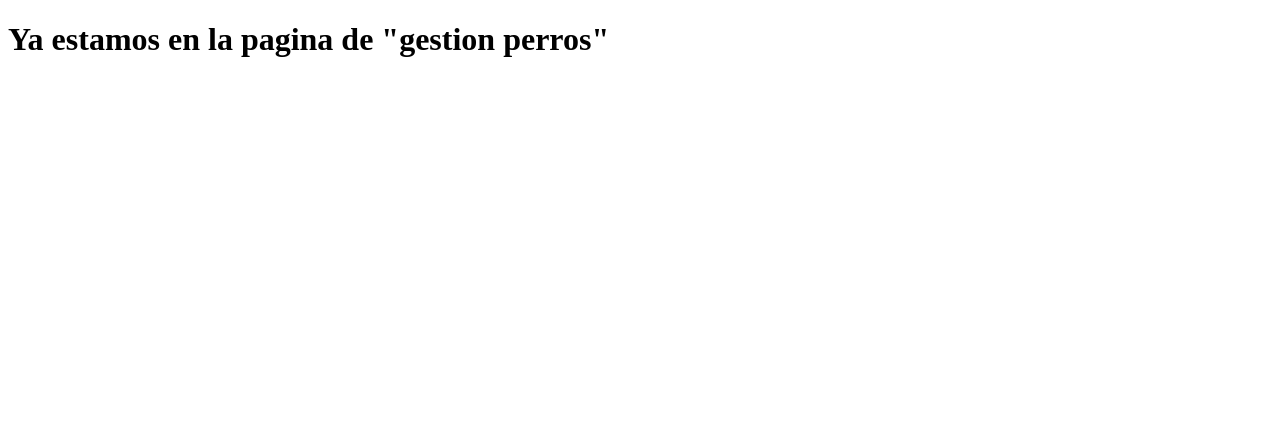
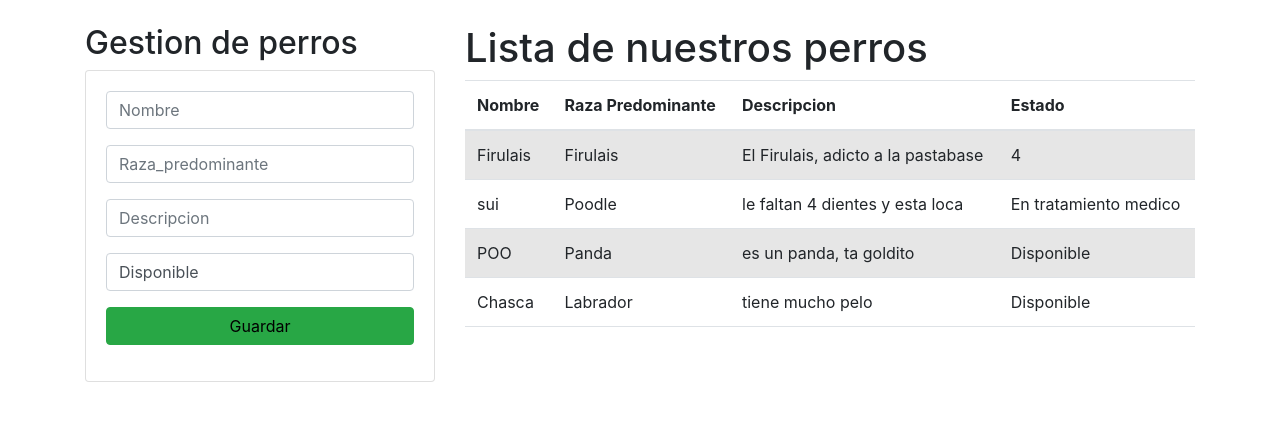
Before and after one commit to IsaacAC123/Eva1, a Django app: page /gestionperros/ in a window 1280 px wide. Shown: the top 421 px of the page. Run offline with Django 4.2, Linux system fonts and the light colour scheme; data comes from the database, SQL or seed files in the repository; both versions use the stored data as it was after the commit.

Commit message:
noveoerrores

```diff
--- /dev/null
+++ b/Proyectodjango-master/act2/static/estilolistado.css
@@ -0,0 +1,3 @@
+body {
+  background-color: blueviolet;
+}
--- /dev/null
+++ b/Proyectodjango-master/act2/templates/base.html
@@ -0,0 +1,38 @@
+<!DOCTYPE html>
+{% load static %}
+<html lang="en">
+  <head>
+    <meta charset="UTF-8" />
+    <meta http-equiv="X-UA-Compatible" content="IE=edge" />
+    <meta name="viewport" content="width=device-width, initial-scale=1.0" />
+    <link href="{% static '/css/bootstrap.min.css' %}" rel="stylesheet" />
+    <link href="{% static '/estilolistado.css' %}" rel="stylesheet" />
+    <link
+      rel="stylesheet"
+      href="https://cdn.jsdelivr.net/npm/bootstrap@4.5.3/dist/css/bootstrap.min.css"
+      integrity="sha384-TX8t27EcRE3e/ihU7zmQxVncDAy5uIKz4rEkgIXeMed4M0jlfIDPvg6uqKI2xXr2"
+      crossorigin="anonymous"
+    />
+
+    <title>Listado de nuestros perros</title>
+  </head>
+  <body>
+    <div class="container py-4">{% block body %} {% endblock %}</div>
+    <script
+      src="https://code.jquery.com/jquery-3.5.1.slim.min.js"
+      integrity="sha384-DfXdz2htPH0lsSSs5nCTpuj/zy4C+OGpamoFVy38MVBnE+IbbVYUew+OrCXaRkfj"
+      crossorigin="anonymous"
+    ></script>
+    <script
+      src="https://cdn.jsdelivr.net/npm/popper.js@1.16.1/dist/umd/popper.min.js"
+      integrity="sha384-9/reFTGAW83EW2RDu2S0VKaIzap3H66lZH81PoYlFhbGU+6BZp6G7niu735Sk7lN"
+      crossorigin="anonymous"
+    ></script>
+    <script
+      src="https://cdn.jsdelivr.net/npm/bootstrap@4.5.3/dist/js/bootstrap.min.js"
+      integrity="sha384-w1Q4orYjBQndcko6MimVbzY0tgp4pWB4lZ7lr30WKz0vr/aWKhXdBNmNb5D92v7s"
+      crossorigin="anonymous"
+    ></script>
+    <script src="{% static 'js/gestionCursos.js' %}"></script>
+  </body>
+</html>
--- a/Proyectodjango-master/act2/templates/gestionperros.html
+++ b/Proyectodjango-master/act2/templates/gestionperros.html
@@ -1,12 +1,103 @@
-<!DOCTYPE html>
-<html lang="en">
-  <head>
-    <meta charset="UTF-8" />
-    <meta http-equiv="X-UA-Compatible" content="IE=edge" />
-    <meta name="viewport" content="width=device-width, initial-scale=1.0" />
-    <title>Document</title>
-  </head>
-  <body>
-    <h1>Ya estamos en la pagina de "gestion perros"</h1>
-  </body>
-</html>
+{% extends "./base.html" %} {% block body %}
+
+<div class="row">
+  <div class="col-sm-12 col-md-6 col-lg-4 col-xl-4">
+    <h2>Gestion de perros</h2>
+    <div class="card">
+      <div class="card-body">
+        <form
+          action="{% url 'registrarperros' %}"
+          name="registrarperros"
+          method="post"
+        >
+          {% csrf_token %}
+          <div class="form-group">
+            <input
+              type="text"
+              id="txtNombre"
+              name="txtNombre"
+              class="form-control"
+              placeholder="Nombre"
+              minlength="2"
+              maxlength="50"
+              required
+            />
+          </div>
+
+          <div class="form-group">
+            <input
+              type="text"
+              id="txtRaza"
+              name="txtRaza"
+              class="form-control"
+              placeholder="Raza_predominante"
+              minlength="2"
+              maxlength="50"
+              required
+            />
+          </div>
+
+          <div class="form-group">
+            <input
+              type="text"
+              id="txtDescripcion"
+              name="txtDescripcion"
+              class="form-control"
+              placeholder="Descripcion"
+              minlength="2"
+              maxlength="1000"
+              required
+            />
+          </div>
+
+          <div class="form-group">
+            <select
+              id="txtEstado"
+              name="txtEstado"
+              class="form-control"
+              placeholder="estado"
+              required
+            >
+              <option>Disponible</option>
+              <option>Rescatado</option>
+              <option>Adoptado</option>
+              <option>En tratamiento medico</option>
+            </select>
+          </div>
+
+          <div class="form-group">
+            <button type="submit" class="btn btn-success btn-block text-black">
+              Guardar
+            </button>
+          </div>
+        </form>
+      </div>
+    </div>
+  </div>
+  <div class="col-sm-12 col-md-6 col-lg-8 col-xl-8">
+    <div class="table-responsive">
+      <h1>Lista de nuestros perros</h1>
+      <table class="table table-striped">
+        <thead>
+          <tr>
+            <th>Nombre</th>
+            <th>Raza Predominante</th>
+            <th>Descripcion</th>
+            <th>Estado</th>
+          </tr>
+        </thead>
+        <tbody>
+          {% for p in perros %}
+          <tr>
+            <td>{{p.Nombre}}</td>
+            <td>{{p.Raza_predominante}}</td>
+            <td>{{p.Descripcion}}</td>
+            <td>{{p.estado}}</td>
+          </tr>
+          {% endfor %}
+        </tbody>
+      </table>
+    </div>
+  </div>
+</div>
+{% endblock %}
--- a/Proyectodjango-master/act2/urls.py
+++ b/Proyectodjango-master/act2/urls.py
@@ -19,9 +19,16 @@
 from act2.vista import index
 from act2.vista import formulario
 from act2.vista import home
+from act2.vista import registrarperros
+from sociomisperris.views import registrarperros
+
+
+
 urlpatterns = [
     path('admin/', admin.site.urls),
     path('index/', index),
     path('formulario/', formulario, name='formulario'),
     path('gestionperros/', home, name='gestionperros'),
+    path('registrarperros/', registrarperros, name='registrarperros')
+
 ]
--- a/Proyectodjango-master/act2/vista.py
+++ b/Proyectodjango-master/act2/vista.py
@@ -1,7 +1,8 @@
-from django.shortcuts import render
+from django.shortcuts import render, redirect
 from django.http import HttpResponseRedirect
 from sociomisperris.models import Postulante
 from sociomisperris.models import Listaperros
+
 def index(request):
     return render(request, 'formulario.html')
 
@@ -24,4 +25,16 @@
         return render(request, 'formulario.html')
 
 def home(request):
-    return render(request, 'gestionperros.html')
+    perrosListados = Listaperros.objects.all()
+    return render(request, 'gestionperros.html', {"perros": perrosListados})
+
+def registrarperros(request):
+    Nombre=request.POST['txtNombre']
+    Raza_predominante=request.POST['txtRaza']
+    Descripcion=request.POST['txtDescripcion']
+    estado=request.POST['txtEstado']
+
+    perros = Listaperros.objects.create(
+        Nombre=Nombre, Raza_predominante=Raza_predominante, Descripcion=Descripcion, estado=estado
+    )
+    return redirect('/')
--- a/Proyectodjango-master/sociomisperris/models.py
+++ b/Proyectodjango-master/sociomisperris/models.py
@@ -32,15 +32,15 @@
 
 class Listaperros(models.Model):
     TIPO_ESTADO = [
-        (1, 'Disponible'),
-        (2, 'Rescatado'),
-        (3, 'Adoptado'),
-        (4, 'En tratamiento medicos'),
+        ('Disponible', 'Disponible'),
+        ('Rescatado', 'Rescatado'),
+        ('Adoptado', 'Adoptado'),
+        ('En tratamiento medicos', 'En tratamiento medicos'),
     ]
     Nombre = models.CharField(max_length=20)
     Raza_predominante = models.CharField(max_length=50)
     Descripcion = models.CharField(max_length=1000)
-    estado = models.IntegerField(choices=TIPO_ESTADO)
+    estado = models.CharField(choices=TIPO_ESTADO, max_length=90)
 
     def __str__(self):
         texto = "{0} ({1})"
--- a/Proyectodjango-master/sociomisperris/urls.py
+++ b/Proyectodjango-master/sociomisperris/urls.py
@@ -1,7 +1,10 @@
 from django.urls import path
 from sociomisperris import views
 from act2.vista import home
+from act2.vista import registrarperros
+from sociomisperris.views import registrarperros
 
 urlpatterns = [
     path('', vista.home)
+    path('registrarperros/', registrarperros, name='registrarperros')
 ]
```
Also changed, not shown: Proyectodjango-master/sociomisperris/views.py (+13 -1 lines), Proyectodjango-master/db.sqlite3, Proyectodjango-master/sociomisperris/migrations/0006_alter_listaperros_estado.py (added).
